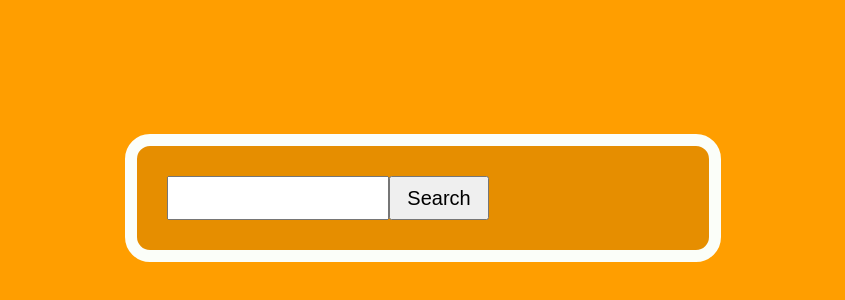
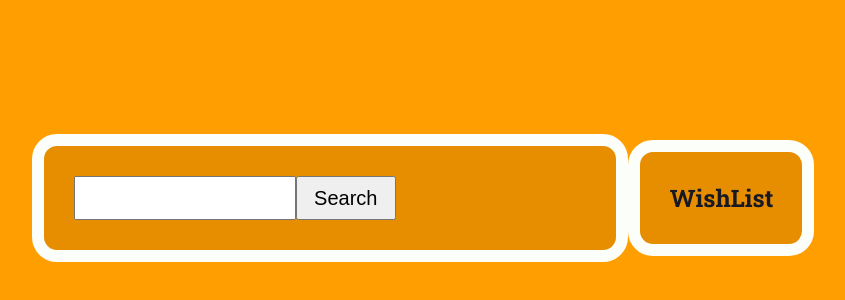
Before and after one commit to bigjohnjr/travel-wishlist, a React (Create React App) app: page / in a window 1280 px wide. Shown: the part 252-552 px from the top of the page, without its empty margins (217-1062 px from the left). Built offline with nearby package versions, Linux system fonts and the light colour scheme.

Commit message:
wishlist component added

```diff
--- a/src/App.css
+++ b/src/App.css
@@ -1,5 +1,5 @@
 .App {
-  background-color: #FF9E00;
+  background-color: #ff9e00;
   min-height: 100vh;
   display: flex;
   justify-content: center;
@@ -12,6 +12,15 @@
   padding: 30px;
   width: 40%;
   background-color: #e68e00;
-  border: 12px solid #FBFEF9;
+  border: 12px solid #fbfef9;
   border-radius: 25px;
 }
+
+.right-box {
+  color: #191923;
+  padding: 30px;
+  width: 8%;
+  background-color: #e68e00;
+  border: 12px solid #fbfef9;
+  border-radius: 25px;
+}
--- a/src/App.tsx
+++ b/src/App.tsx
@@ -1,12 +1,19 @@
-import React from "react";
+import { useState, useEffect } from "react";
 import SearchBar from "./components/SearchBar";
+import WishList from "./components/WishList";
+import { Country } from "./types";
 import "./App.css";
 
 function App() {
+  const [wishList, setWishList] = useState<Country[]>([]);
+
   return (
     <div className="App">
       <div className="left-box">
-        <SearchBar />
+        <SearchBar setWishList={setWishList} />
+      </div>
+      <div className="right-box">
+        <WishList wishList={wishList} />
       </div>
     </div>
   );
--- a/src/components/CountryDetails.tsx
+++ b/src/components/CountryDetails.tsx
@@ -1,19 +1,31 @@
 import { useState, useEffect } from "react";
-import { Country } from '../types';
+import { Country } from "../types";
 import "./countrydetails.css";
 
 interface CountryDetailsProps {
   details: Country[];
+  onAddToWishList: (country: Country) => void;
 }
 
-const CountryDetails: React.FC<CountryDetailsProps> = ({details}) => {
+const CountryDetails: React.FC<CountryDetailsProps> = ({
+  details,
+  onAddToWishList,
+}) => {
   const countrydetails = details.map((detail) => {
+    const handleClick = (e: any, country: Country) => {
+      e.preventDefault();
+      onAddToWishList(country);
+    };
     return (
       <div className="country-data-wrapper">
         <h2 className="country-data__name">{detail.name.common}</h2>
         <div className="country-data__main-details">
-                <div className="country-data__capital"><span className="strong">Capital:</span> {detail.capital}</div>
-                <div className="country-data__region"><span className="strong">Region:</span> {detail.region}</div>
+          <div className="country-data__capital">
+            <span className="strong">Capital:</span> {detail.capital}
+          </div>
+          <div className="country-data__region">
+            <span className="strong">Region:</span> {detail.region}
+          </div>
         </div>
         <div className="country-data__image">
           <img src={detail.flags.png} alt={detail.flags.alt} />
@@ -21,23 +33,28 @@ const CountryDetails: React.FC<CountryDetailsProps> = ({details}) => {
         <ul>
           {detail.currencies && Object.values(detail.currencies).length > 0 && (
             <li className="country-data__currency">
-                    <span className="strong">Currency:{" "}</span>
+              <span className="strong">Currency: </span>
               {Object.values(detail.currencies).map((currency: any) => (
                 <span key={currency.name}>{currency.name}</span>
               ))}
             </li>
           )}
-                <li><span className="strong">Population:</span> {detail.population}</li>
+          <li>
+            <span className="strong">Population:</span> {detail.population}
+          </li>
         </ul>
+        <button onClick={(e) => handleClick(e, detail)} id="wishListButton">
+          Add to Wishlist
+        </button>
       </div>
     );
   });
 
   return (
-        <div className="country-details-container">
-            {countrydetails}
-        </div>
-    )
-}
+    <>
+      <div className="country-details-container">{countrydetails}</div>
+    </>
+  );
+};
 
 export default CountryDetails;
--- a/src/components/SearchBar.tsx
+++ b/src/components/SearchBar.tsx
@@ -1,17 +1,25 @@
 import { useState, useEffect } from "react";
 import "./searchbar.css";
 import axios from "axios";
-import { Country } from '../types';
+import { Country } from "../types";
 import CountryList from "./CountryList";
 import CountryDetails from "./CountryDetails";
+import WishList from "./WishList";
 
+interface SearchBarProps {
+  setWishList: (updateFn: (currentWishList: Country[]) => Country[]) => void;
+}
 
-function SearchBar() {
+function SearchBar({ setWishList }: SearchBarProps) {
   const [search, setSearch] = useState("");
   const [input, setInput] = useState("");
-  const [suggestions, setSuggestions]= useState<Country[]>([]);
+  const [suggestions, setSuggestions] = useState<Country[]>([]);
   const [selectedCountry, setSelectedCountry] = useState<Country[]>([]);
   const [buttonClicked, setButtonClicked] = useState(false);
+
+  const addToWishList = (country: Country) => {
+    setWishList((currentWishList) => [...currentWishList, country]);
+  };
 
   useEffect(() => {
     const fetchCountry = async () => {
@@ -33,39 +41,37 @@ function SearchBar() {
   }, [search, buttonClicked, suggestions]);
 
   const onChangeHandler = (search: string) => {
-    let matches: Country[] = []
-    if(search.length > 0) {
+    let matches: Country[] = [];
+    if (search.length > 0) {
       matches = selectedCountry.filter((country) => {
         const regex = new RegExp(`${search}`, "gi");
         return country.name.common.match(regex);
       });
     }
     console.log(matches);
-    setInput(search)
+    setInput(search);
     setSuggestions(matches);
     setSearch(search);
     setButtonClicked(false);
-  }
+  };
 
   function handleClick(e: any) {
     e.preventDefault();
     const inputValue = (document.getElementById(
       "countryInput"
     ) as HTMLInputElement).value;
-    if(selectedCountry.length > 0) {
+    if (selectedCountry.length > 0) {
       setSearch(inputValue);
     }
     setButtonClicked(true);
   }
-
-  console.log("Button true or false", buttonClicked);
 
   return (
     <>
       <input
         id="countryInput"
         value={input}
-        onChange={e => onChangeHandler(e.target.value)}
+        onChange={(e) => onChangeHandler(e.target.value)}
         type="text"
       />
 
@@ -76,7 +82,10 @@ function SearchBar() {
       <CountryList countries={selectedCountry} />
 
       {buttonClicked && selectedCountry.length > 0 ? (
-        <CountryDetails details={selectedCountry} />
+        <CountryDetails
+          onAddToWishList={addToWishList}
+          details={selectedCountry}
+        />
       ) : null}
     </>
   );
--- /dev/null
+++ b/src/components/WishList.tsx
@@ -0,0 +1,20 @@
+import { Country } from "../types";
+
+interface WishListProps {
+  wishList: Country[];
+}
+
+function WishList({ wishList }: WishListProps) {
+  return (
+    <div>
+      <h2>WishList</h2>
+      <ul>
+        {wishList.map((country) => (
+          <li key={country.name.common}>{country.name.common}</li>
+        ))}
+      </ul>
+    </div>
+  );
+}
+
+export default WishList;
--- a/src/components/countrydetails.css
+++ b/src/components/countrydetails.css
@@ -0,0 +1,4 @@
+#wishListButton {
+  width: 50%;
+  background-color: aqua;
+}
```
Also changed, not shown: src/components/CountryList.tsx (+4 -6 lines), src/components/wishlist.css (added, +8 -0 lines). Lines whose indentation alone changed are shown as unchanged.
